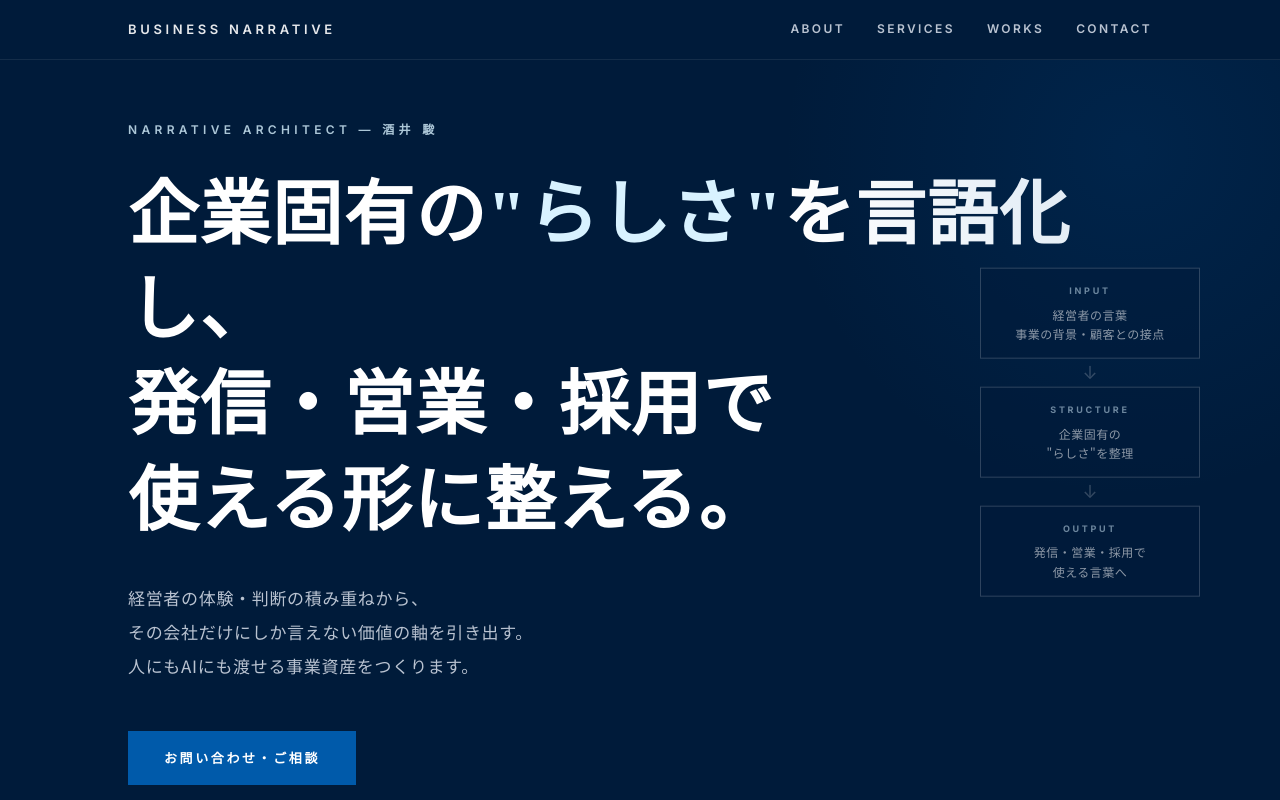
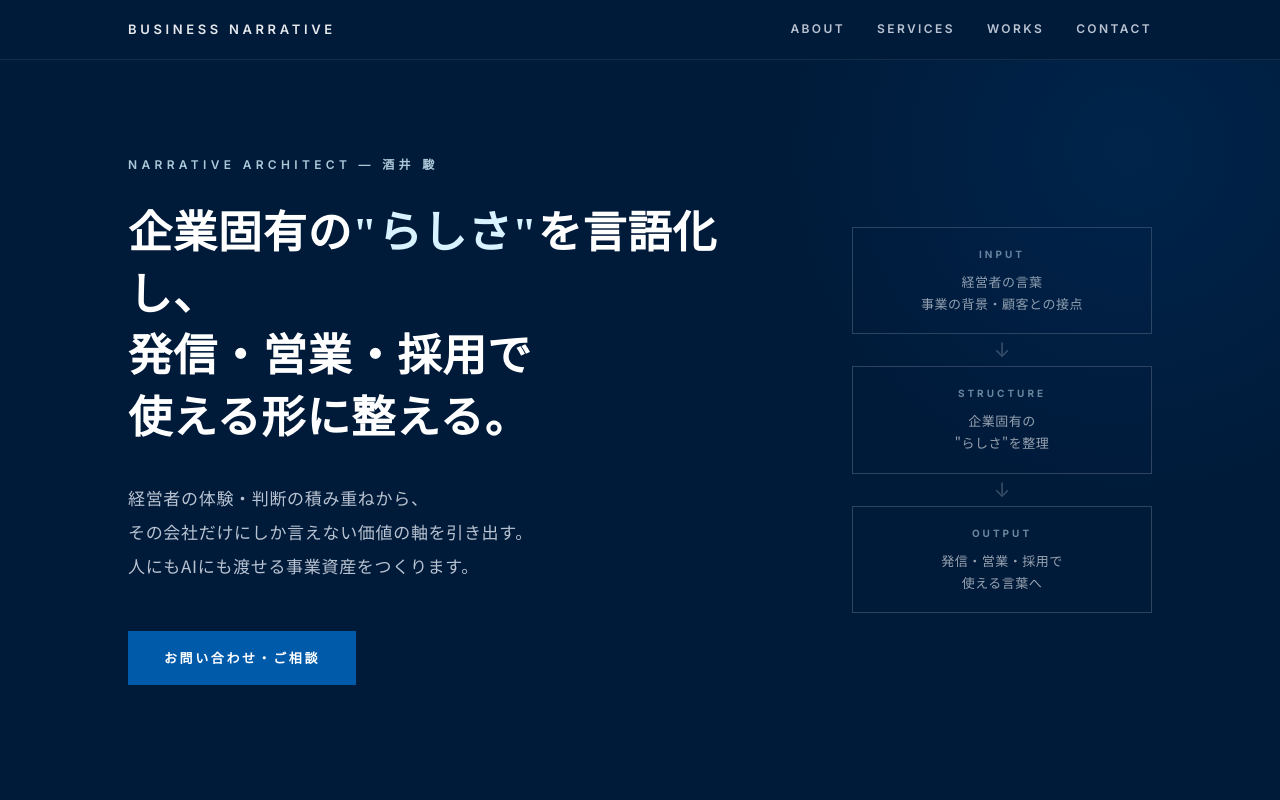
Before and after one commit to shunsakai-Bus/businessnarrative, a plain HTML site: page index.html in a window 1280 px wide. Shown: the top 800 px of the page. Drawn offline with Linux system fonts and the light colour scheme.

Commit message:
Hero: grid layout fix - text column constrained / flow diagram in-flow and larger

```diff
--- a/index.html
+++ b/index.html
@@ -212,6 +212,22 @@ section { position: relative; }
   position: relative;
   overflow: hidden;
 }
+.hero-inner {
+  display: grid;
+  grid-template-columns: 1fr 300px;
+  gap: 64px;
+  align-items: center;
+  width: 100%;
+}
+.hero-left {}
+.hero-right {
+  display: flex;
+  justify-content: center;
+}
+@media (max-width: 1100px) {
+  .hero-inner { grid-template-columns: 1fr; }
+  .hero-right { display: none; }
+}
 /* 背景の薄い装飾 */
 #hero::before {
   content: '';
@@ -234,9 +250,9 @@ section { position: relative; }
 .hero-title {
   font-family: var(--font-serif);
   font-weight: 900;
-  font-size: clamp(36px, 5.5vw, 72px);
+  font-size: clamp(28px, 3.6vw, 44px);
   color: #fff;
-  line-height: 1.35;
+  line-height: 1.4;
   letter-spacing: 0.02em;
   margin-bottom: 32px;
 }
@@ -697,46 +713,40 @@ section { position: relative; }
 
 /* 1. ヒーローフロー図 */
 .hero-flow {
-  position: absolute;
-  right: 80px;
-  top: 50%;
-  transform: translateY(-50%);
-  pointer-events: none;
-  z-index: 1;
   display: flex;
   flex-direction: column;
-  align-items: center;
+  align-items: stretch;
+  width: 100%;
 }
 .hero-flow-box {
-  width: 220px;
   border: 1px solid rgba(255,255,255,0.18);
-  padding: 14px 20px;
+  padding: 18px 24px;
   text-align: center;
   background: rgba(0,27,58,0.5);
 }
 .hero-flow-box .box-label {
   font-family: var(--font-mono);
-  font-size: 9px;
+  font-size: 10px;
   font-weight: 700;
   letter-spacing: 0.3em;
   color: rgba(216,242,255,0.5);
-  margin-bottom: 6px;
+  margin-bottom: 8px;
 }
 .hero-flow-box .box-text {
-  font-size: 12px;
-  color: rgba(255,255,255,0.55);
+  font-size: 13px;
+  color: rgba(255,255,255,0.6);
   letter-spacing: 0.04em;
-  line-height: 1.65;
+  line-height: 1.7;
   font-family: var(--font-sans);
 }
 .hero-flow-arrow {
-  color: rgba(255,255,255,0.2);
-  font-size: 18px;
+  color: rgba(255,255,255,0.22);
+  font-size: 20px;
   line-height: 1;
-  padding: 5px 0;
+  padding: 6px 0;
+  text-align: center;
   font-family: var(--font-mono);
 }
-@media (max-width: 1100px) { .hero-flow { display: none; } }
 
 /* 2. ロールマップ（ABOUT） */
 .role-map {
@@ -906,6 +916,9 @@ section { position: relative; }
 <!-- ===================== 01 HERO ===================== -->
 <section id="hero">
   <div class="container">
+    <div class="hero-inner">
+      <!-- 左：テキスト -->
+      <div class="hero-left">
         <p class="hero-eyebrow">NARRATIVE ARCHITECT — 酒井 駿</p>
         <h1 class="hero-title">
           <span class="br">企業固有の<span class="em">"らしさ"</span>を言語化し、</span>
@@ -919,8 +932,9 @@ section { position: relative; }
         </p>
         <a href="#contact" class="hero-cta">お問い合わせ・ご相談</a>
       </div>
-  <!-- ヒーローフロー図：素材が言葉になる流れ -->
-  <div class="hero-flow" aria-hidden="true">
+      <!-- 右：フロー図 -->
+      <div class="hero-right" aria-hidden="true">
+        <div class="hero-flow">
           <div class="hero-flow-box">
             <p class="box-label">INPUT</p>
             <p class="box-text">経営者の言葉<br>事業の背景・顧客との接点</p>
@@ -934,6 +948,9 @@ section { position: relative; }
           <div class="hero-flow-box">
             <p class="box-label">OUTPUT</p>
             <p class="box-text">発信・営業・採用で<br>使える言葉へ</p>
+          </div>
+        </div>
+      </div>
     </div>
   </div>
 </section>
```
Lines whose indentation alone changed are shown as unchanged.
